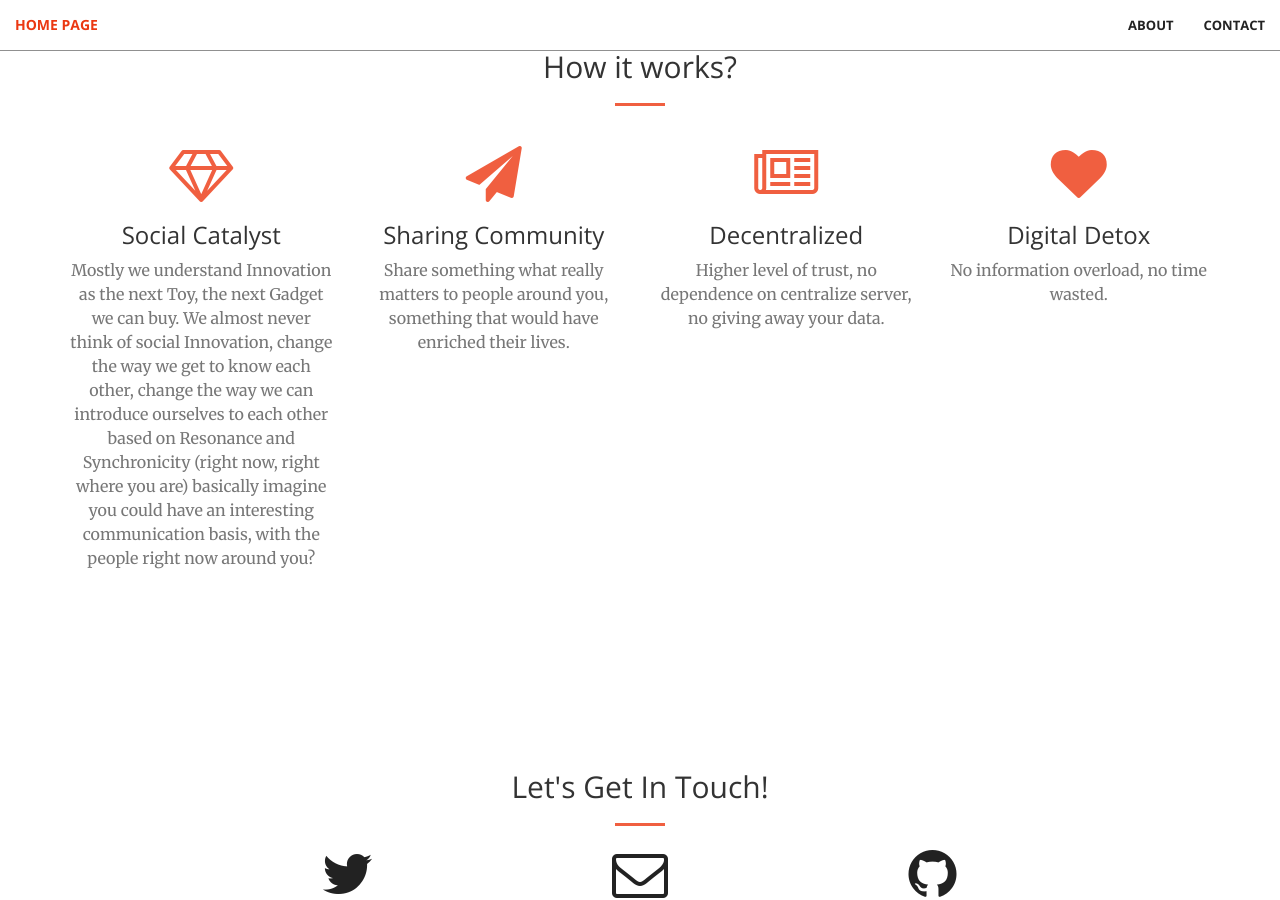
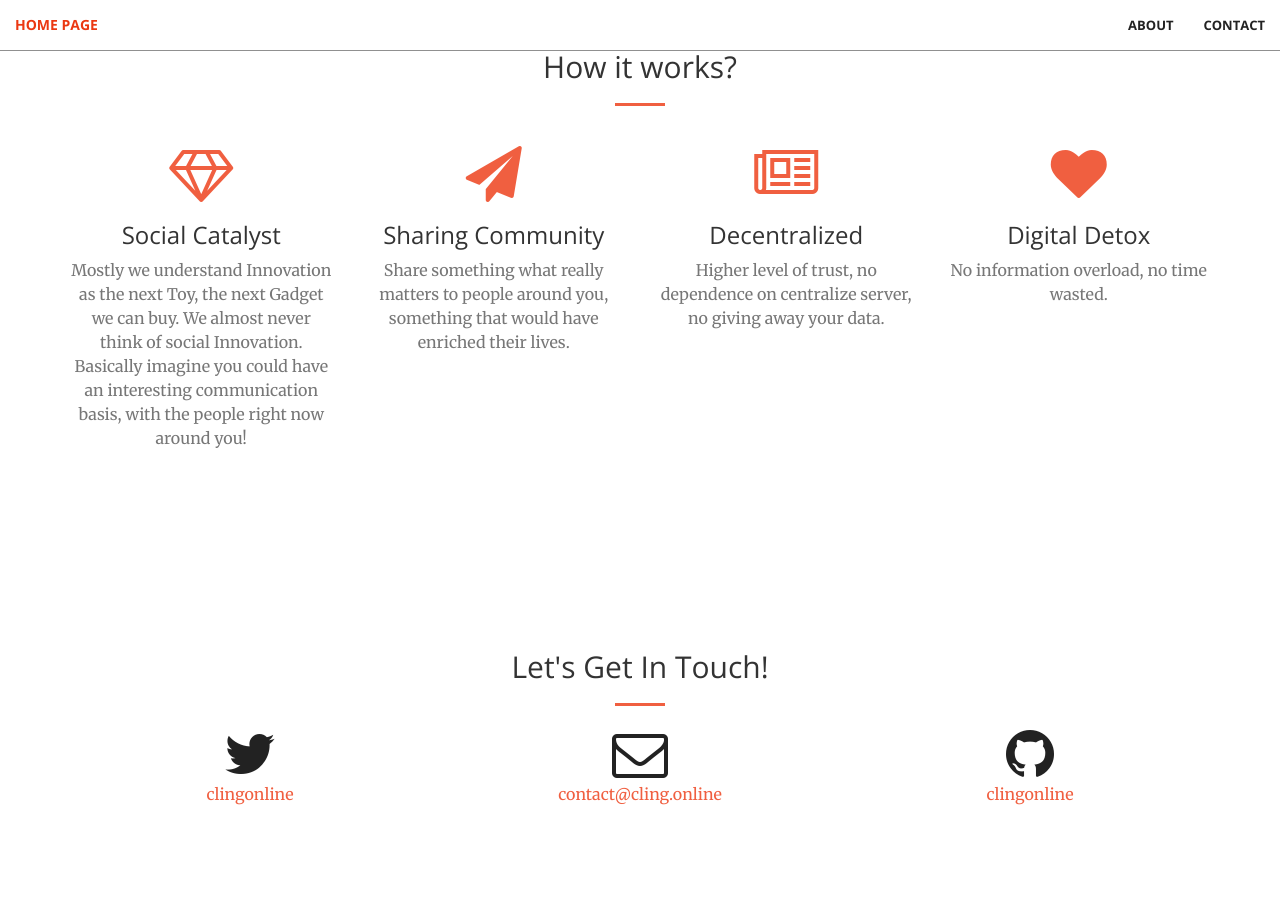
Before and after one commit to clingonline/clingonline.github.io, a Jekyll site: the page built from index.html, in a window 1280 px wide and 900 px high, scrolled down 950 px. Built offline with Jekyll 4.4.1, drawn with Linux system fonts in a browser that asks for light colours.

Commit message:
Improve content and contacts container

```diff
--- a/_includes/contact.html
+++ b/_includes/contact.html
@@ -5,24 +5,26 @@
                 <h2 class="section-heading">Let's Get In Touch!</h2>
                 <hr class="primary">
             </div>
-        <div class="col-lg-2 col-lg-offset-2 text-center">
+        </div>
+        <div class="row">
+            <div class="col-lg-4 text-center">
               <a href="https://twitter.com/{{ site.twitter_username }}">
                 <i class="fa fa-twitter fa-3x wow bounceIn" data-wow-delay=".1s"></i>
                 <p>{{ site.twitter_username }}</p>
               </a>
             </div>
-        <div class="col-lg-2 col-lg-offset-1 text-center">
+            <div class="col-lg-4 text-center">
               <a href="mailto:{{ site.email }}">
               <i class="fa fa-envelope-o fa-3x wow bounceIn" data-wow-delay=".1s"></i>
                 <p>{{ site.email }}</p>
               </a>
             </div>
-        <div class="col-lg-2 col-lg-offset-1 text-center">
+            <div class="col-lg-4 text-center">
               <a href="https://github.com/{{ site.github_username }}">
               <i class="fa fa-github fa-3x wow bounceIn" data-wow-delay=".1s"></i>
                   <p>{{ site.github_username }}</p>
               </a>
             </div>
-
+       </div>
     </div>
 </section>
--- a/_includes/features.html
+++ b/_includes/features.html
@@ -15,12 +15,9 @@
                     <h3>Social Catalyst</h3>
                     <p class="text-muted">Mostly we understand Innovation as the
                     next Toy, the next Gadget we can buy. We almost never think
-                    of social Innovation, change the way we get to know each
-                    other, change the way we can introduce ourselves to each
-                    other based on Resonance and Synchronicity (right now, right
-                    where you are) basically imagine you could have an
+                    of social Innovation. Basically imagine you could have an
                     interesting communication basis, with the people right now
-                    around you? </p>
+                    around you! </p>
                 </div>
             </div>
             <div class="col-lg-3 col-md-6 text-center">
```
Lines whose indentation alone changed are shown as unchanged.
